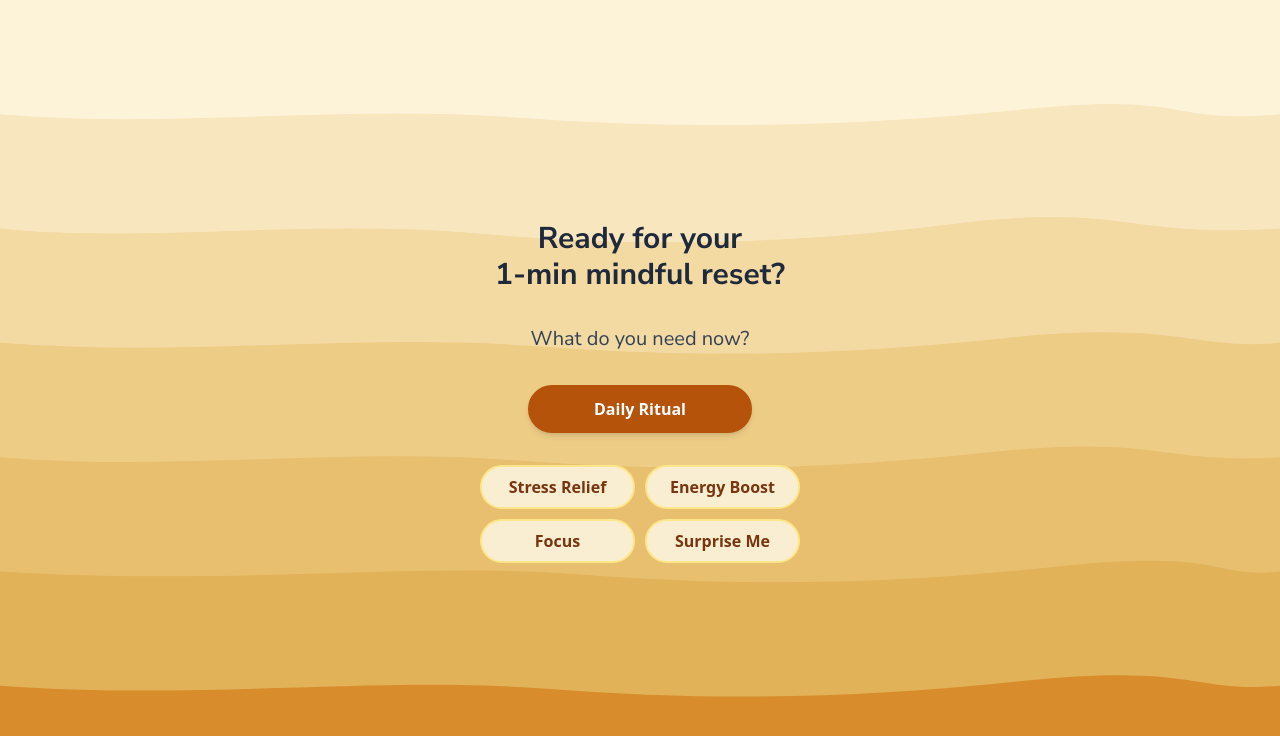
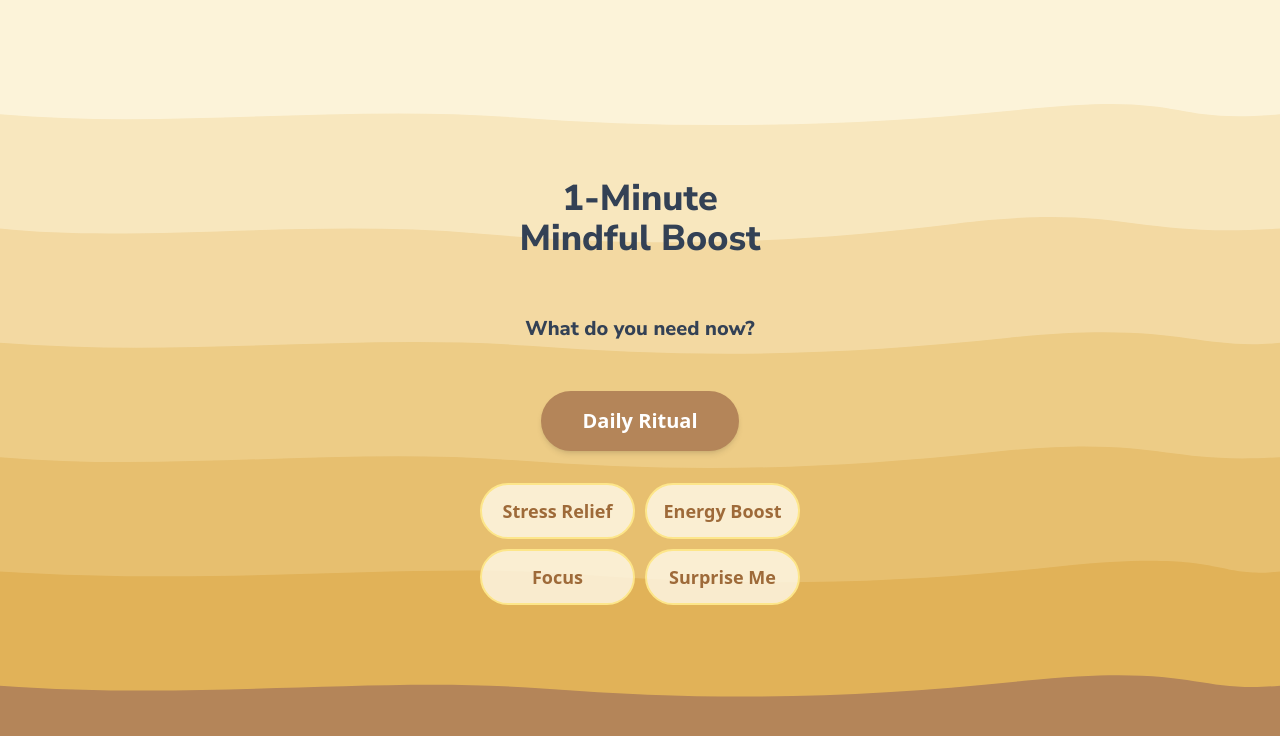
Before and after one commit to from02AI/02mind-2, a React (Vite) app: page / in a window 1280 px wide. Shown: the top 736 px of the page. Built offline with nearby package versions, Linux system fonts and the light colour scheme.

Commit message:
Applied design fixes and improvements to Screen 1 and Screen 2

```diff
--- a/index.html
+++ b/index.html
@@ -5,7 +5,7 @@
     <link rel="icon" type="image/svg+xml" href="/vite.svg" />
     <meta name="viewport" content="width=device-width, initial-scale=1.0" />
     <title>Vite + React + TS</title>
-    <link href="https://fonts.googleapis.com/css2?family=Nunito+Sans:wght@400;700&display=swap" rel="stylesheet">
+    <link href="https://fonts.googleapis.com/css2?family=Nunito+Sans:wght@400;700;800;900&display=swap" rel="stylesheet">
   </head>
   <body>
     <div id="root"></div>
--- a/src/components/LaunchScreen.tsx
+++ b/src/components/LaunchScreen.tsx
@@ -12,10 +12,7 @@ const LaunchScreen: React.FC<LaunchScreenProps> = ({ onSelectRitual }) => {
   const handleButtonClick = (type: string) => {
     console.log(`Button clicked: ${type}`);
     // Add event.stopPropagation() equivalent for direct function calls
-    // Force a small timeout to ensure state updates happen
-    setTimeout(() => {
-      onSelectRitual(type);
-    }, 10);
+    onSelectRitual(type);
   };
 
   useEffect(() => {
@@ -45,22 +42,19 @@ const LaunchScreen: React.FC<LaunchScreenProps> = ({ onSelectRitual }) => {
 
   return (
     <div className="relative flex flex-col items-center justify-center h-[100vh] overflow-hidden overscroll-none touch-none py-4 px-4 z-10 pb-8">
-      {/* Semi-transparent white overlay */}
-      <div className="absolute inset-0 bg-white opacity-0 z-0"></div>
-
       {/* Title section - adjust mb-6 to control spacing to buttons */}
-      <div className="flex-none mb-8">
-        <h1 className="font-nunito text-3xl md:text-3xl font-bold text-slate-800 text-center mb-8">
-          Ready for your<br />
-          1-min mindful reset?
+      <div className="flex-none mb-12">
+        <h1 className="font-nunito text-4xl font-extrabold text-slate-700 text-center mb-14">
+        1-Minute <br>
+        </br>Mindful Boost
         </h1>
-        <p className="font-nunito text-xl text-slate-700 text-center">What do you need now?</p>
+        <p className="font-nunito text-xl text-slate-700 text-center font-extrabold">What do you need now?</p>
       </div>
 
       <div className="flex-none flex flex-col items-center w-full">
         {/* Primary Button */}
         <button
-          className="rounded-full bg-amber-700 border-2 border-amber-700 text-white py-2.5 px-8 text-base font-semibold mx-auto w-56 shadow-md hover:bg-amber-800 transition z-20"
+          className="rounded-full bg-[#b48559] border-2 border-[#b48559] text-white py-3.5 px-10 text-xl font-extrabold mx-auto shadow-md hover:bg-amber-800 transition z-20"
           onClick={(e) => {
             e.stopPropagation();
             console.log("Primary button clicked directly");
@@ -73,7 +67,7 @@ const LaunchScreen: React.FC<LaunchScreenProps> = ({ onSelectRitual }) => {
         {/* Secondary Button Group - 2×2 Grid - adjust mt-3.5 to control spacing from main button */}
         <div className="grid grid-cols-2 gap-2.5 w-full max-w-[320px] mt-8 z-20">
           <button
-            className="rounded-full bg-amber-50/80 border-2 border-amber-200 text-amber-900 py-2 px-3 text-base font-semibold hover:bg-amber-50 hover:border-amber-300 transition"
+            className="rounded-full bg-amber-50/80 border-2 border-amber-200 text-[#9e6a39] py-3 px-3 text-lg font-extrabold hover:bg-amber-50 hover:border-amber-300 transition"
             onClick={(e) => {
               e.stopPropagation();
               handleButtonClick('stress');
@@ -82,7 +76,7 @@ const LaunchScreen: React.FC<LaunchScreenProps> = ({ onSelectRitual }) => {
             Stress Relief
           </button>
           <button
-            className="rounded-full bg-amber-50/80 border-2 border-amber-200 text-amber-900 py-2 px-3 text-base font-semibold hover:bg-amber-50 hover:border-amber-300 transition"
+            className="rounded-full bg-amber-50/80 border-2 border-amber-200 text-[#9e6a39] py-3 px-3 text-lg font-extrabold hover:bg-amber-50 hover:border-amber-300 transition"
             onClick={(e) => {
               e.stopPropagation();
               handleButtonClick('energy');
@@ -91,7 +85,7 @@ const LaunchScreen: React.FC<LaunchScreenProps> = ({ onSelectRitual }) => {
             Energy Boost
           </button>
           <button
-            className="rounded-full bg-amber-50/80 border-2 border-amber-200 text-amber-900 py-2 px-3 text-base font-semibold hover:bg-amber-50 hover:border-amber-300 transition"
+            className="rounded-full bg-amber-50/80 border-2 border-amber-200 text-[#9e6a39] py-3 px-3 text-lg font-extrabold hover:bg-amber-50 hover:border-amber-300 transition"
             onClick={(e) => {
               e.stopPropagation();
               handleButtonClick('focus');
@@ -100,7 +94,7 @@ const LaunchScreen: React.FC<LaunchScreenProps> = ({ onSelectRitual }) => {
             Focus
           </button>
           <button
-            className="rounded-full bg-amber-50/80 border-2 border-amber-200 text-amber-900 py-2 px-3 text-base font-semibold hover:bg-amber-50 hover:border-amber-300 transition"
+            className="rounded-full bg-amber-50/80 border-2 border-amber-200 text-[#9e6a39] py-3 px-3 text-lg font-extrabold hover:bg-amber-50 hover:border-amber-300 transition"
             onClick={(e) => {
               e.stopPropagation();
               handleButtonClick('surprise');
--- a/src/components/RitualScreen.tsx
+++ b/src/components/RitualScreen.tsx
@@ -408,7 +408,7 @@ const RitualScreen: React.FC<RitualScreenProps> = ({ selectedRitualType, onGoBac
       <WaveBackground /> {/* Render the imported component */}
 
       {/* 3. Semi-transparent white overlay - covers the static waves */}
-      <div className="absolute inset-0 w-full h-full bg-white bg-opacity-30 z-10"></div>
+      <div className="absolute inset-0 w-full h-full bg-white bg-opacity-10 z-10"></div>
 
       {/* 4. All your existing RitualScreen content - now sits on top of the overlay */}
       {/* This wrapper helps manage z-stacking for content over the overlay */}
@@ -416,7 +416,7 @@ const RitualScreen: React.FC<RitualScreenProps> = ({ selectedRitualType, onGoBac
 
         {/* Back button - now inside the content wrapper */}
         <button
-          className="absolute top-6 left-6 px-4 py-2 bg-slate-700 text-white rounded z-30"
+          className="absolute top-6 left-6 px-2 py-1 bg-white text-[#b48559] rounded z-30"
           onClick={onGoBack}
         >
           Back
@@ -440,27 +440,27 @@ const RitualScreen: React.FC<RitualScreenProps> = ({ selectedRitualType, onGoBac
           >
             <path
               d="M0 0 C75 25 115 10 180 30 S240 5 310 25 S350 5 375 10 V812 H0 Z"
-              fill="#398db0"
+              fill="white"
               fillOpacity="0.95"
             />
           </svg>
         </div>
 
         {/* Centered text content - now inside the content wrapper */}
-        <div className="relative flex flex-col items-center justify-center p-4 text-center pointer-events-none z-20"> {/* z-20 here is fine within its parent context */}
-          <h2 className="font-nunito text-4xl font-bold text-slate-700 text-center mb-14">{screenTitle}</h2>
+        <div className="relative flex flex-col items-center justify-center p-4 text-center pointer-events-none z-20 pb-10"> {/* Added pb-10 */}
+          <h2 className="font-nunito text-4xl font-extrabold text-slate-700 text-center mb-20">{screenTitle}</h2>
 
-          {isLoadingAIRitual && <p>Loading ritual...</p>}
+          {isLoadingAIRitual && <p>Crafting an unique practice for you</p>}
           {ritualError && <p className="text-red-500">Error: {ritualError}</p>}
 
           {!isLoadingAIRitual && !ritualError && currentRitualPractices.length > 0 && (
             <>
               {currentRitualTitles.length > 0 && (
-                <h3 className={`font-nunito text-2xl font-semibold text-slate-700 mb-2 transition-opacity transition-filter duration-700 ease-in-out ${isTextFadingOut ? 'opacity-0 blur-sm' : 'opacity-100 blur-0'}`}>
+                <h3 className={`font-nunito text-2xl font-extrabold text-slate-700 mb-2 transition-opacity transition-filter duration-700 ease-in-out ${isTextFadingOut ? 'opacity-0 blur-sm' : 'opacity-100 blur-0'}`}>
                   {currentRitualTitles[currentStepIndex]}
                 </h3>
               )}
-              <p className={`font-nunito text-2xl text-slate-600 mt-2 mx-6 transition-opacity transition-filter duration-700 ease-in-out ${isTextFadingOut ? 'opacity-0 blur-sm' : 'opacity-100 blur-0'}`}>
+              <p className={`font-nunito text-2xl text-slate-700 mt-2 mx-6 font-semibold transition-opacity transition-filter duration-700 ease-in-out ${isTextFadingOut ? 'opacity-0 blur-sm' : 'opacity-100 blur-0'}`}>
                 {currentRitualPractices[currentStepIndex]}
               </p>
             </>
@@ -481,14 +481,14 @@ const RitualScreen: React.FC<RitualScreenProps> = ({ selectedRitualType, onGoBac
         {/* Test button - now inside the content wrapper */}
         <button
           ref={startButtonRef}
-          className="absolute bottom-10 left-1/2 -translate-x-1/2 px-4 py-2 bg-slate-700 text-white rounded z-50"
+          className="absolute bottom-12 left-1/2 -translate-x-1/2 px-2 py-2 bg-slate-700 text-white rounded-full z-50 w-20 h-20 text-xl font-bold shadow-md"
           onClick={(e) => {
             e.stopPropagation();
             console.log("--- REACT Button Clicked ---");
             setIsPracticeActive(!isPracticeActive);
           }}
         >
-          {isPracticeActive ? "Reset Practice" : "Start Practice"}
+          {isPracticeActive ? "Reset" : "Start"}
         </button>
       </div>
 
--- a/src/components/WaveBackground.tsx
+++ b/src/components/WaveBackground.tsx
@@ -30,7 +30,7 @@ const WaveBackground: React.FC = () => (
       <path d="M0 580 C70 595 120 570 170 583 S260 593 310 575 S355 588 375 580 V812 H0 Z" fill="#E1B258" />
 
       {/* 7th wave (deepest) - Baseline Y ~696. Undulates +/- 15 */}
-      <path d="M0 696 C60 711 110 686 160 699 S250 709 300 691 S350 704 375 696 V812 H0 Z" fill="#D98C2B" />
+      <path d="M0 696 C60 711 110 686 160 699 S250 709 300 691 S350 704 375 696 V812 H0 Z" fill="#b48559" />
 
     </svg>
   </div>
```
